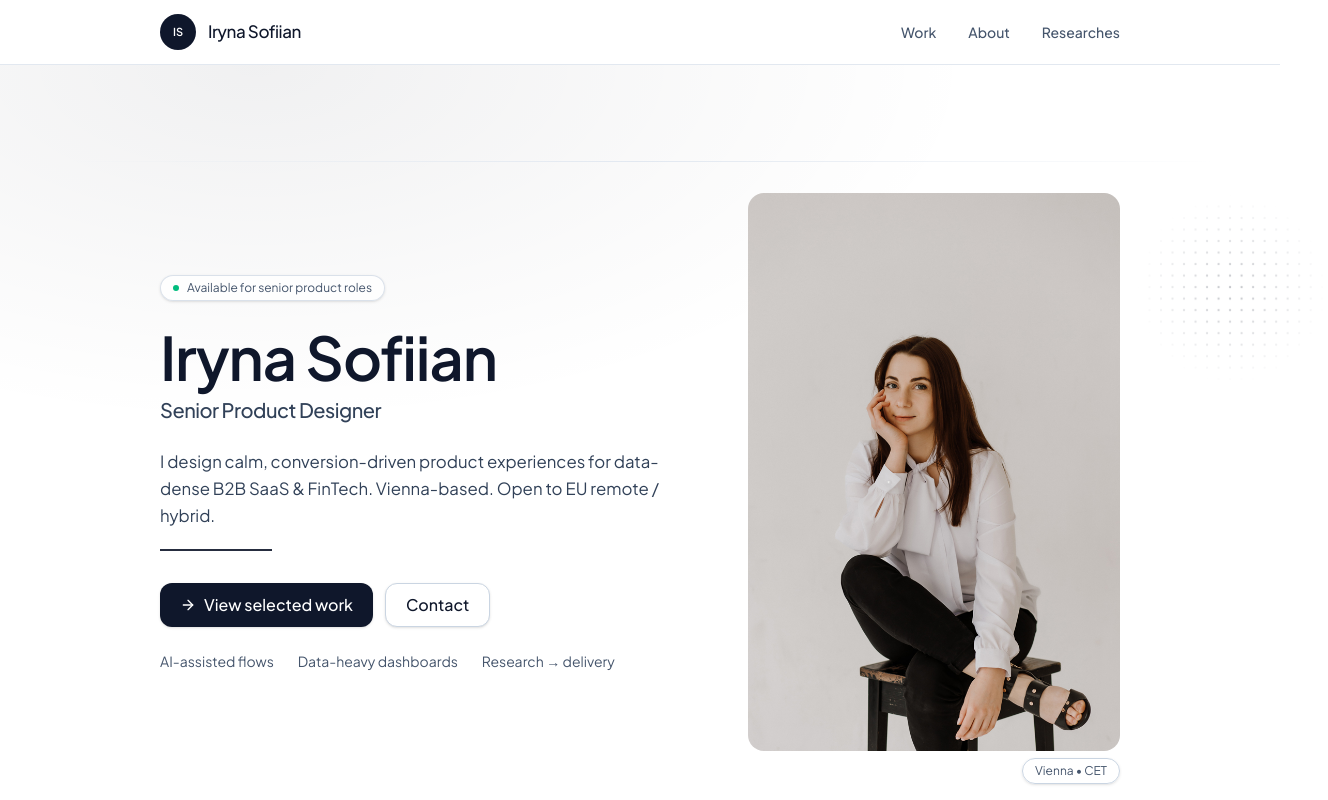
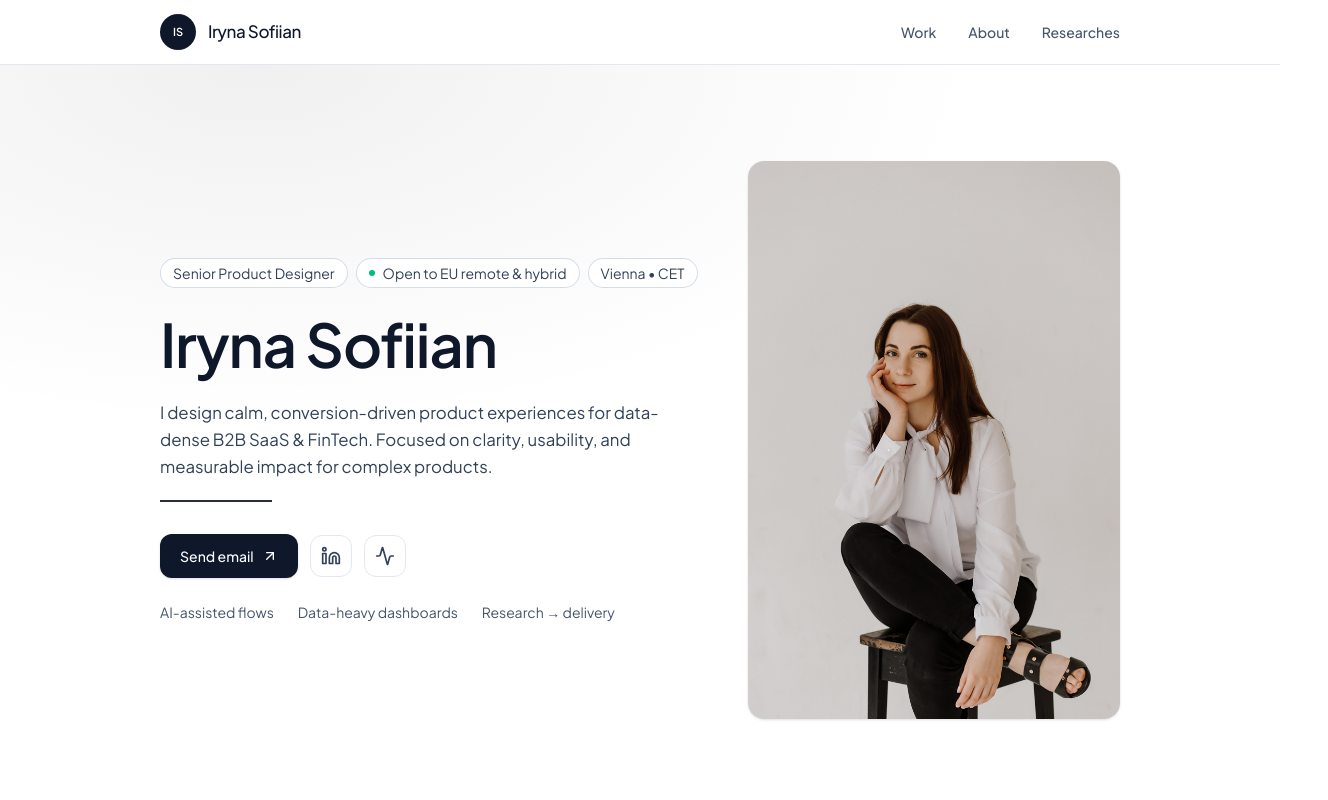
Before and after one commit to LiraCalifornia/iryna-portfolio, a Next.js app: page / in a window 1280 px wide. Shown: the top 800 px of the page, 1328 px wide, since content can reach past the window. Built offline with nearby package versions, Linux system fonts and the light colour scheme.

Commit message:
CTA fixes

```diff
--- a/src/components/Hero.tsx
+++ b/src/components/Hero.tsx
@@ -1,68 +1,57 @@
-// src/components/Hero.tsx
 "use client";
 
 import { motion } from "framer-motion";
 import Image from "next/image";
 import Link from "next/link";
-import { ArrowRight } from "lucide-react";
+import { ArrowUpRight, Linkedin, Activity } from "lucide-react";
 
 export default function Hero() {
   return (
     <section className="relative isolate">
-      {/* Background: clean paper + spotlight + hairline keyline */}
+      {/* Background */}
       <div aria-hidden className="pointer-events-none absolute inset-0 -z-10">
-        {/* very soft spotlight */}
         <div className="absolute inset-0 bg-[radial-gradient(1200px_600px_at_20%_0%,rgba(2,6,23,0.06),transparent_60%)]" />
-        {/* keyline */}
-        <div className="absolute left-0 right-0 top-24 mx-auto h-px max-w-6xl bg-gradient-to-r from-transparent via-slate-200 to-transparent" />
-        {/* neutral dots field */}
-        <div className="absolute -right-12 top-32 h-48 w-48 opacity-25 [mask-image:radial-gradient(black,transparent_70%)]">
-          <svg viewBox="0 0 100 100" className="h-full w-full">
-            <defs>
-              <pattern
-                id="dots"
-                width="6"
-                height="6"
-                patternUnits="userSpaceOnUse"
-              >
-                <circle cx="1" cy="1" r="0.6" fill="currentColor" />
-              </pattern>
-            </defs>
-            <rect width="100%" height="100%" fill="url(#dots)" />
-          </svg>
-        </div>
       </div>
 
-      {/* Спільний контейнер: max-w-6xl + px-6 / lg:px-24 */}
-      <div className="mx-auto max-w-6xl px-6 pt-24 pb-16 sm:pt-32 sm:pb-24 lg:px-24">
+      {/* Main container */}
+      <div className="mx-auto max-w-6xl px-6 lg:px-24 pt-16 pb-16 sm:pt-24 sm:pb-24">
         <div className="grid items-center gap-12 lg:grid-cols-12">
-          {/* LEFT — Type-first copy */}
+          {/* LEFT SIDE */}
           <motion.div
             initial={{ opacity: 0, y: 14 }}
             animate={{ opacity: 1, y: 0 }}
             transition={{ duration: 0.55, ease: "easeOut" }}
             className="lg:col-span-7"
           >
-            {/* status chip */}
-            <div className="inline-flex items-center gap-2 rounded-full border border-slate-300/70 bg-white/80 px-3 py-1 text-xs text-slate-600 shadow-sm backdrop-blur">
-              <span className="h-1.5 w-1.5 rounded-full bg-emerald-500" />
-              Available for senior product roles
+            {/* Tags: role / availability / location */}
+            <div className="flex flex-wrap items-center gap-2 text-xs sm:text-sm text-slate-700">
+              <span className="inline-flex items-center rounded-full border border-slate-300/80 bg-white/90 px-3 py-1">
+                Senior Product Designer
+              </span>
+
+              <span className="inline-flex items-center gap-2 rounded-full border border-slate-300/80 bg-white/90 px-3 py-1">
+                <span className="h-1.5 w-1.5 rounded-full bg-emerald-500" />
+                Open to EU remote &amp; hybrid
+              </span>
+
+              <span className="inline-flex items-center rounded-full border border-slate-300/80 bg-white/90 px-3 py-1">
+                Vienna • CET
+              </span>
             </div>
 
-            {/* typographic stack */}
+            {/* Name */}
             <h1 className="mt-6 text-5xl font-semibold leading-[1.05] tracking-[-0.02em] text-slate-900 sm:text-6xl">
               Iryna Sofiian
             </h1>
-            <p className="mt-2 text-xl font-medium tracking-tight text-slate-700">
-              Senior Product Designer
+
+            {/* Intro */}
+            <p className="mt-6 max-w-2xl text-[1.05rem] leading-relaxed text-slate-700">
+              I design calm, conversion-driven product experiences for data-dense
+              B2B SaaS &amp; FinTech. Focused on clarity, usability, and measurable
+              impact for complex products.
             </p>
 
-            <p className="mt-6 max-w-2xl text-[1.05rem] leading-relaxed text-slate-700">
-              I design calm, conversion-driven product experiences for data-dense
-              B2B SaaS &amp; FinTech. Vienna-based. Open to EU remote / hybrid.
-            </p>
-
-            {/* underline accent */}
+            {/* Accent line */}
             <motion.div
               initial={{ scaleX: 0 }}
               animate={{ scaleX: 1 }}
@@ -70,24 +59,40 @@ export default function Hero() {
               className="mt-5 h-[2px] w-28 origin-left bg-slate-900/90"
             />
 
-            {/* CTAs */}
+            {/* CTA BLOCK */}
             <div className="mt-8 flex flex-wrap items-center gap-3">
-              <Link
-                href="/work"
-                className="group inline-flex h-11 items-center justify-center rounded-xl bg-slate-900 px-5 text-base font-medium text-white shadow-sm transition hover:bg-slate-800"
-              >
-                <ArrowRight className="mr-2 h-4 w-4 -translate-x-0 transition group-hover:translate-x-0.5" />
-                View selected work
-              </Link>
+              {/* Primary email CTA */}
               <Link
                 href="mailto:hello@iryna.design"
-                className="inline-flex h-11 items-center justify-center rounded-xl border border-slate-300 bg-white px-5 text-base font-medium text-slate-900 shadow-sm transition hover:bg-slate-50"
+                className="inline-flex items-center gap-2 rounded-xl bg-slate-900 px-5 py-3 text-sm font-medium text-white shadow-sm transition hover:bg-slate-800"
               >
-                Contact
+                Send email
+                <ArrowUpRight className="h-4 w-4" />
               </Link>
+
+              {/* Social icons */}
+              <div className="flex items-center gap-3">
+                <Link
+                  href="https://www.linkedin.com/in/iryna-sofiian/"
+                  aria-label="LinkedIn"
+                  target="_blank"
+                  className="inline-flex h-[42px] w-[42px] items-center justify-center rounded-xl border border-slate-200 bg-white text-slate-700 hover:bg-slate-900 hover:text-white transition"
+                >
+                  <Linkedin className="h-5 w-5" />
+                </Link>
+
+                <Link
+                  href="https://www.strava.com/athletes/32493473"
+                  aria-label="Strava"
+                  target="_blank"
+                  className="inline-flex h-[42px] w-[42px] items-center justify-center rounded-xl border border-slate-200 bg-white text-slate-700 hover:bg-orange-500 hover:text-white transition"
+                >
+                  <Activity className="h-5 w-5" />
+                </Link>
+              </div>
             </div>
 
-            {/* tiny trust signals */}
+            {/* Supporting tags */}
             <ul className="mt-6 flex flex-wrap items-center gap-x-6 gap-y-2 text-sm text-slate-600">
               <li>AI-assisted flows</li>
               <li>Data-heavy dashboards</li>
@@ -95,7 +100,7 @@ export default function Hero() {
             </ul>
           </motion.div>
 
-          {/* RIGHT — portrait */}
+          {/* RIGHT SIDE — portrait */}
           <motion.div
             initial={{ opacity: 0, y: 8 }}
             animate={{ opacity: 1, y: 0 }}
@@ -103,7 +108,7 @@ export default function Hero() {
             className="lg:col-span-5"
           >
             <div className="relative mx-auto w-full max-w-md">
-              <div className="relative overflow-hidden rounded-2xl">
+              <div className="relative overflow-hidden rounded-2xl bg-white shadow-sm">
                 <Image
                   src="/hero-portrait.jpg"
                   alt="Iryna Sofiian portrait"
@@ -117,18 +122,6 @@ export default function Hero() {
           </motion.div>
         </div>
       </div>
-
-      {/* sticky meta pill */}
-      <motion.div
-        initial={{ opacity: 0, y: 8 }}
-        animate={{ opacity: 1, y: 0 }}
-        transition={{ duration: 0.5, ease: "easeOut", delay: 0.2 }}
-        className="pointer-events-none sticky bottom-4 z-10 mx-auto w-full max-w-6xl px-6 lg:px-24"
-      >
-        <div className="ml-auto w-fit rounded-full border border-slate-300 bg-white/80 px-3 py-1 text-xs text-slate-600 shadow-sm backdrop-blur">
-          Vienna • CET
-        </div>
-      </motion.div>
     </section>
   );
 }
```
